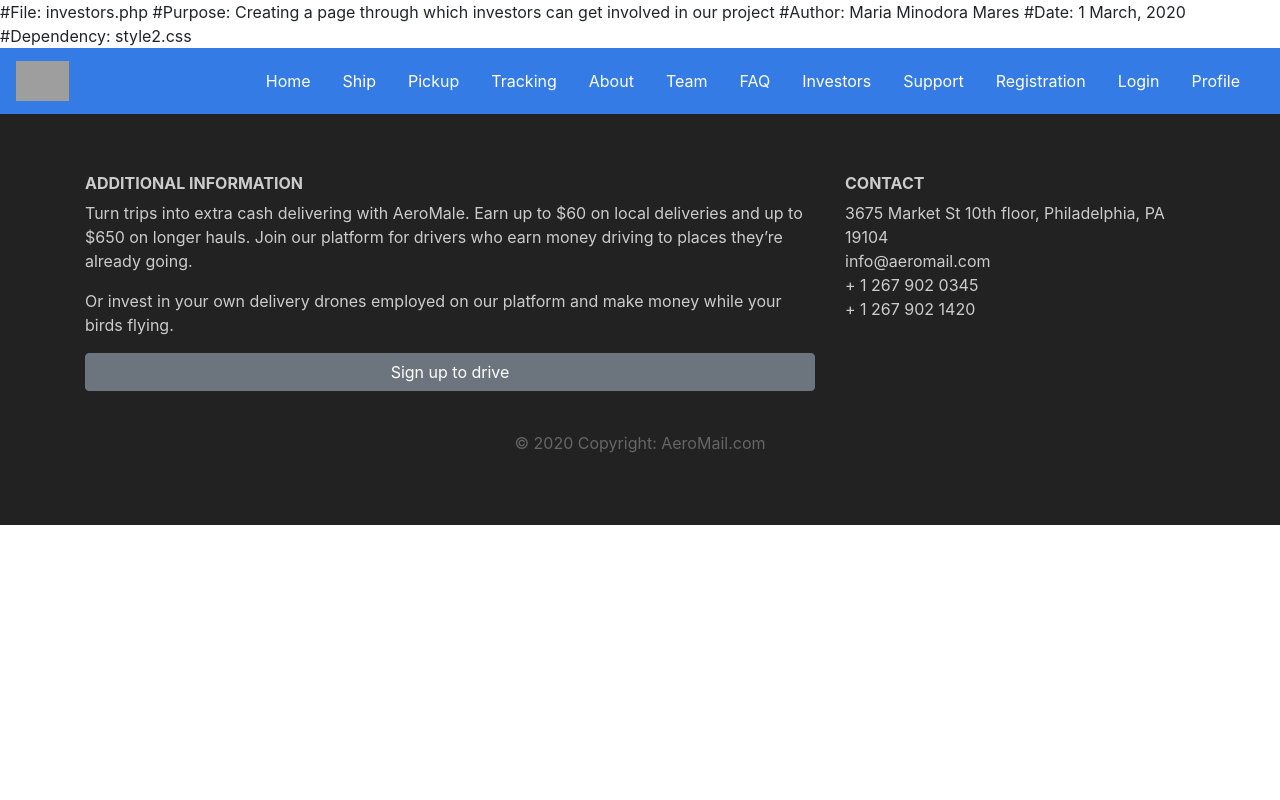
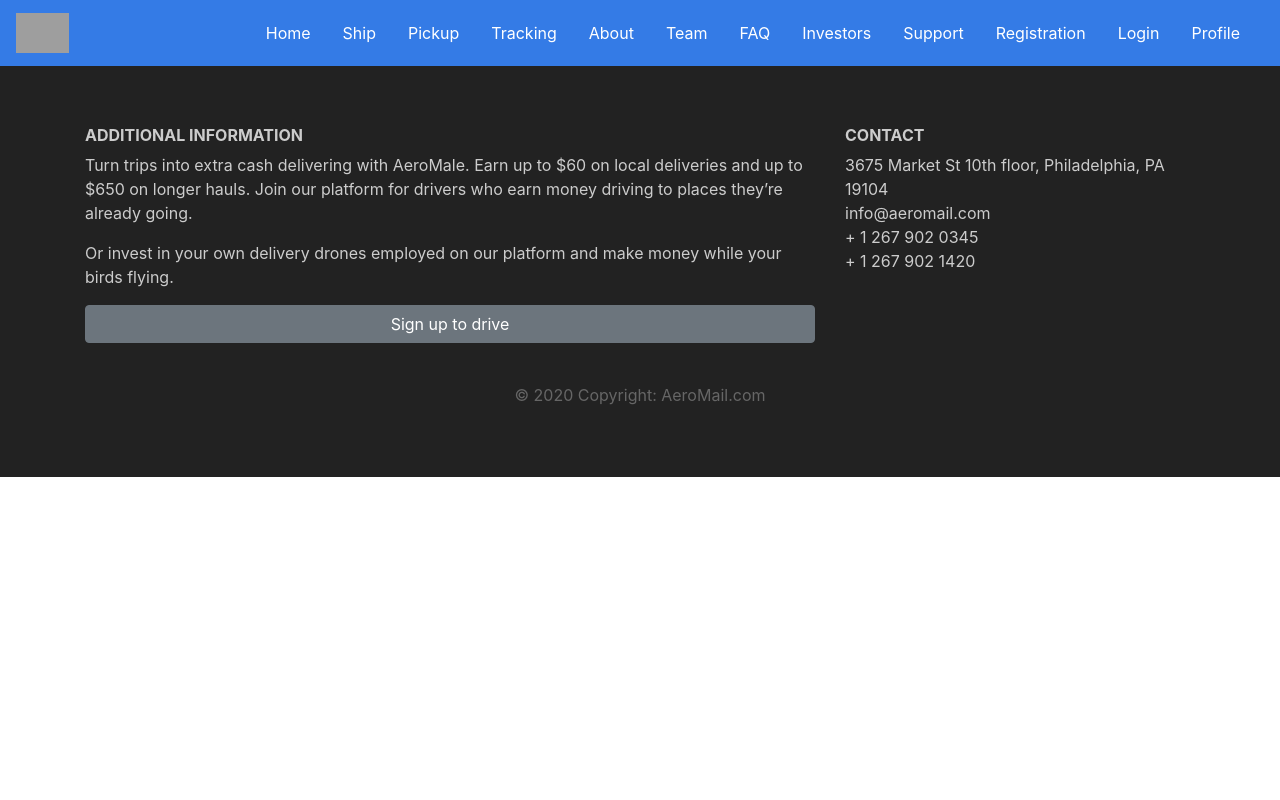
Before and after one commit to VistritPandey/AeroMail, a PHP site: page /investors.php in a window 1280 px wide. Run offline with PHP 8.4, Linux system fonts and the light colour scheme; some web fonts are replaced; grey boxes are pictures that could not be loaded.

Commit message:
Update investors.php

```diff
--- a/investors.php
+++ b/investors.php
@@ -1,8 +1,3 @@
-#File:        investors.php
-#Purpose:     Creating a page through which investors can get involved in our project
-#Author:      Maria Minodora Mares
-#Date:        1 March, 2020
-#Dependency:  style2.css
 <!doctype html>
 <html lang="en">
   <head>
```
